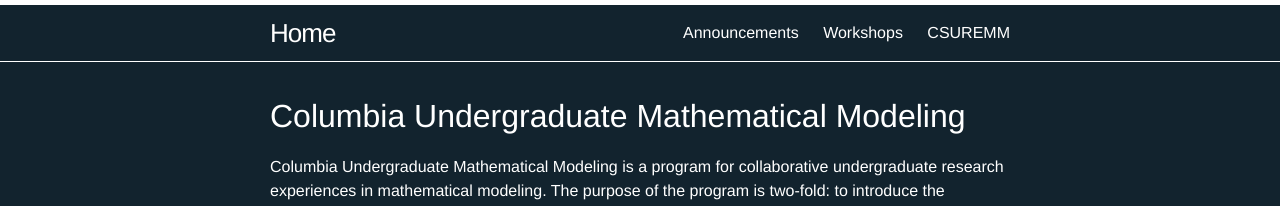
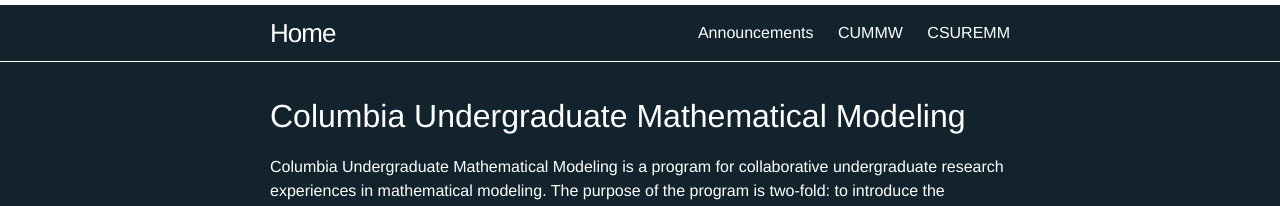
Before and after one commit to ColumbiaUndergradMathModeling/Home, a Jekyll site: the page built from index.html, in a window 1280 px wide. Shown: the top 206 px of the page. Built offline with Jekyll 4.4.1, drawn with Linux system fonts in a browser that asks for light colours.

Commit message:
Update header.html
change into acronym

```diff
--- a/_includes/header.html
+++ b/_includes/header.html
@@ -16,7 +16,7 @@
       <div class="trigger">
 
           <a class="page-link" href="{{ site.baseurl }}/announce">{{ "Announcements" }}</a>
-          <a class="page-link" href="{{ site.baseurl }}/workshops">{{ "Workshops" }}</a>
+          <a class="page-link" href="{{ site.baseurl }}/workshops">{{ "CUMMW" }}</a>
           <a class="page-link" href="{{ site.baseurl }}/csuremm">{{ "CSUREMM" }}</a>
 
 
```
